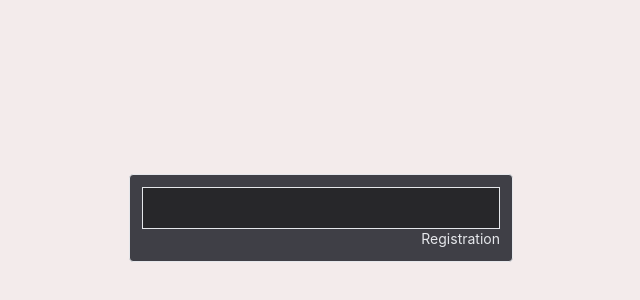
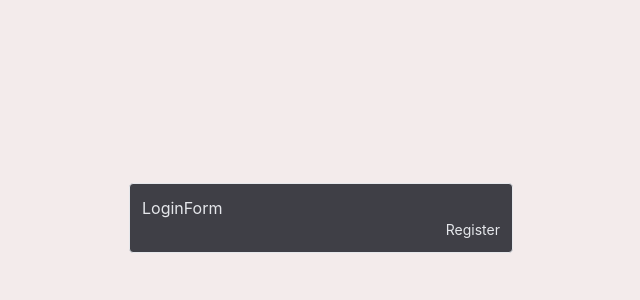
Before and after one commit to kharlaienko/todoApp, a Next.js app: page /login in a window 1280 px wide. Shown: the part 182-482 px from the top of the page, without its empty margins (319-959 px from the left). Built offline with nearby package versions, Linux system fonts and the light colour scheme.

Commit message:
add react hook form. Create custom input

```diff
--- /dev/null
+++ b/components/LoginForm/index.tsx
@@ -0,0 +1,7 @@
+import React from 'react';
+
+const LoginForm: React.FC = () => {
+   return <div>LoginForm</div>;
+};
+
+export default LoginForm;
--- /dev/null
+++ b/components/RegisterForm/index.tsx
@@ -0,0 +1,41 @@
+import React, { useEffect } from 'react';
+import { SubmitHandler, useForm } from 'react-hook-form';
+import Input from '../UI/Input';
+
+export interface RegisterFormInputs {
+   email: string;
+   fullName: string;
+}
+
+const RegisterForm: React.FC = () => {
+   const {
+      register,
+      formState: { errors },
+      handleSubmit,
+   } = useForm<RegisterFormInputs>({
+      mode: 'onSubmit',
+      reValidateMode: 'onChange',
+      criteriaMode: 'firstError',
+      shouldFocusError: true,
+      delayError: undefined,
+   });
+
+   const submit: SubmitHandler<RegisterFormInputs> = data => {
+      console.log(data);
+   };
+
+   return (
+      <form onSubmit={handleSubmit(submit)}>
+         <Input
+            label="Email"
+            {...register('email', { required: true, minLength: 3 })}
+            errors={errors}
+            errorMessage="Field is required"
+         />
+
+         <button type="submit">Register</button>
+      </form>
+   );
+};
+
+export default RegisterForm;
--- a/components/UI/Input/index.jsx
+++ /dev/null
@@ -1,16 +0,0 @@
-import React from 'react';
-
-const Input = () => {
-   return (
-      <div>
-         <input
-            type="email"
-            name="email"
-            autoComplete="email"
-            className="w-full bg-zinc-800 border dark:border-slate-500 focus:outline dark:outline-slate-500 p-2"
-         />
-      </div>
-   );
-};
-
-export default Input;
--- /dev/null
+++ b/components/UI/Input/index.tsx
@@ -0,0 +1,25 @@
+import React from 'react';
+import { FieldError, FieldErrors, UseFormRegister } from 'react-hook-form';
+
+const Input = React.forwardRef<
+   HTMLInputElement,
+   {
+      label?: string;
+      errors?: FieldErrors;
+      errorMessage?: string;
+   } & ReturnType<UseFormRegister<any>>
+>(({ onChange, onBlur, name, label, errors, errorMessage }, ref) => (
+   <>
+      <label>{label}</label>
+      <input
+         name={name}
+         ref={ref}
+         onChange={onChange}
+         onBlur={onBlur}
+         className="w-full bg-zinc-800 border dark:border-slate-500 focus:outline dark:outline-slate-500 p-2 block"
+      />
+      {errors && errors[name] && <p className="text-sm text-red-600">{errorMessage}</p>}
+   </>
+));
+
+export default Input;
--- a/package.json
+++ b/package.json
@@ -11,7 +11,8 @@
   "dependencies": {
     "next": "12.1.1",
     "react": "17.0.2",
-    "react-dom": "17.0.2"
+    "react-dom": "17.0.2",
+    "react-hook-form": "^7.29.0"
   },
   "devDependencies": {
     "@types/node": "17.0.23",
--- a/pages/login.tsx
+++ b/pages/login.tsx
@@ -1,24 +1,23 @@
 import type { NextPage } from 'next';
 import { useState } from 'react';
-import Input from '../components/UI/Input';
+import LoginForm from '../components/LoginForm';
+import RegisterForm from '../components/RegisterForm';
 
 const Login: NextPage = () => {
    const [isLogin, setIsLogin] = useState(true);
 
+   const changeForm = () => {
+      setIsLogin(!isLogin);
+   };
+
    return (
       <div className="text-gray-200 h-screen flex flex-col justify-center items-center">
-         {isLogin ? (
-            <div className="border border-solid bg-zinc-700 p-3 rounded max-w-sm w-full">
-               <form action="#">
-                  <Input />
-               </form>
-               <button className="text-sm block ml-auto">Registration</button>
-            </div>
-         ) : (
-            <div>
-               <form action="#"></form>
-            </div>
-         )}
+         <div className="border border-solid bg-zinc-700 p-3 rounded max-w-sm w-full">
+            {isLogin ? <LoginForm /> : <RegisterForm />}
+            <button className="text-sm block ml-auto" onClick={changeForm}>
+               {isLogin ? 'Register' : 'Login'}
+            </button>
+         </div>
       </div>
    );
 };
```
